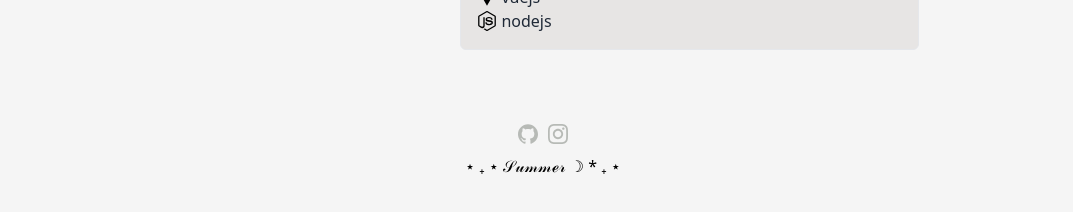
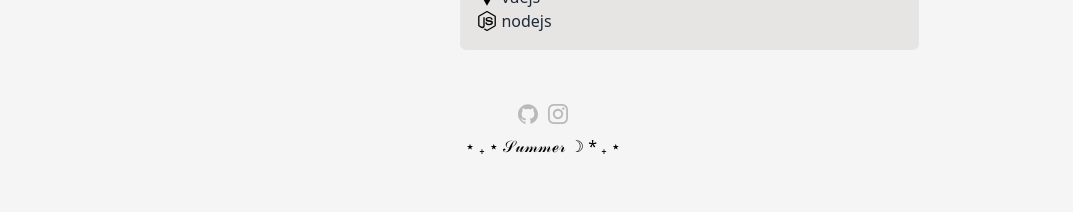
Before and after one commit to summerydev/summer-blog-next-js, a Next.js app: page /profile in a window 1280 px wide. Shown: the part 684-896 px from the top of the page, without its empty margins (97-1170 px from the left). Built offline with nearby package versions, Linux system fonts and the light colour scheme.

Commit message:
design: wrapper padding 변경

```diff
--- a/styles/globals.css
+++ b/styles/globals.css
@@ -13,7 +13,7 @@ body {
   height: auto;
   min-height: 100vh;
   margin: 0 auto;
-  padding-bottom: 100px;
+  padding-bottom: 130px;
 }
 
 header,
@@ -35,8 +35,7 @@ footer {
   position: relative;
   transform: translateY(-100%);
   text-align: center;
-  margin: auto;
-  padding-top: 50px;
+  margin: 0 auto;
 }
 
 footer > *,
```
